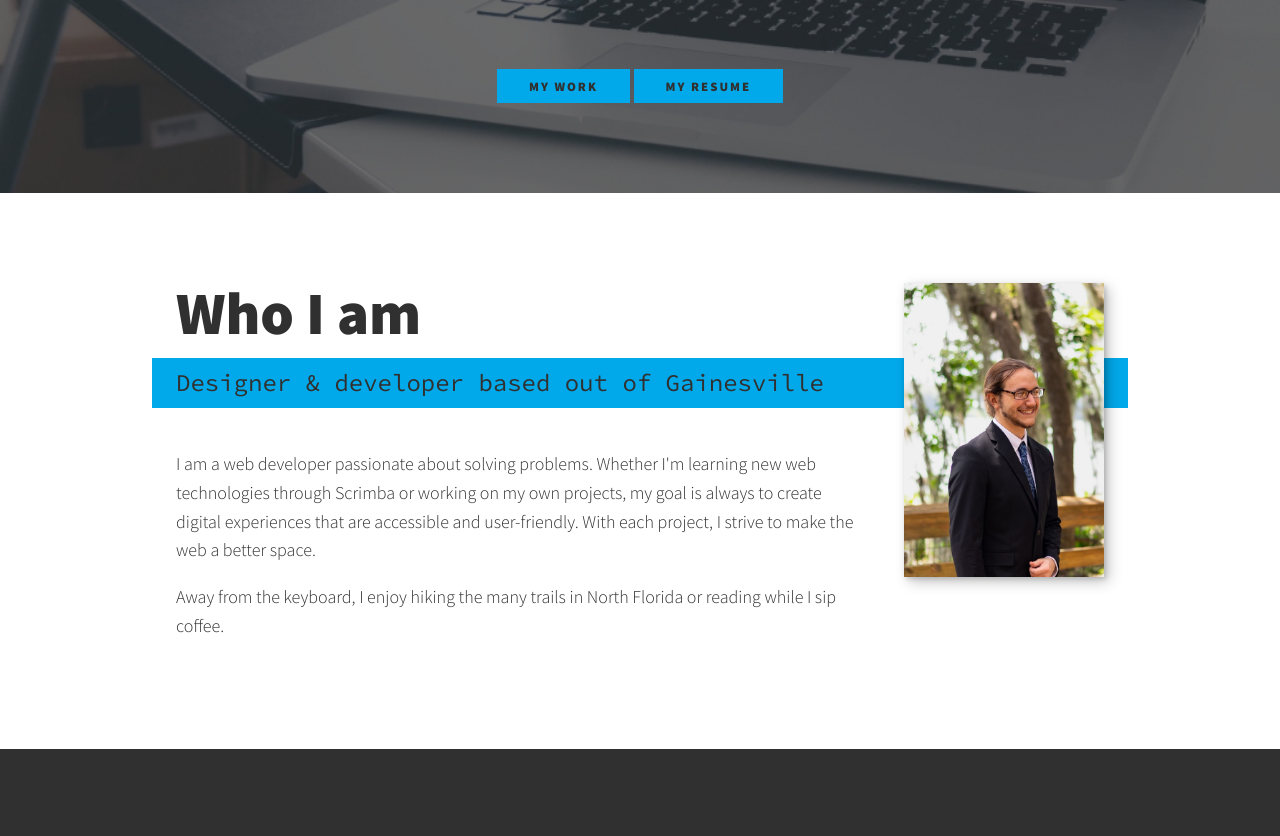
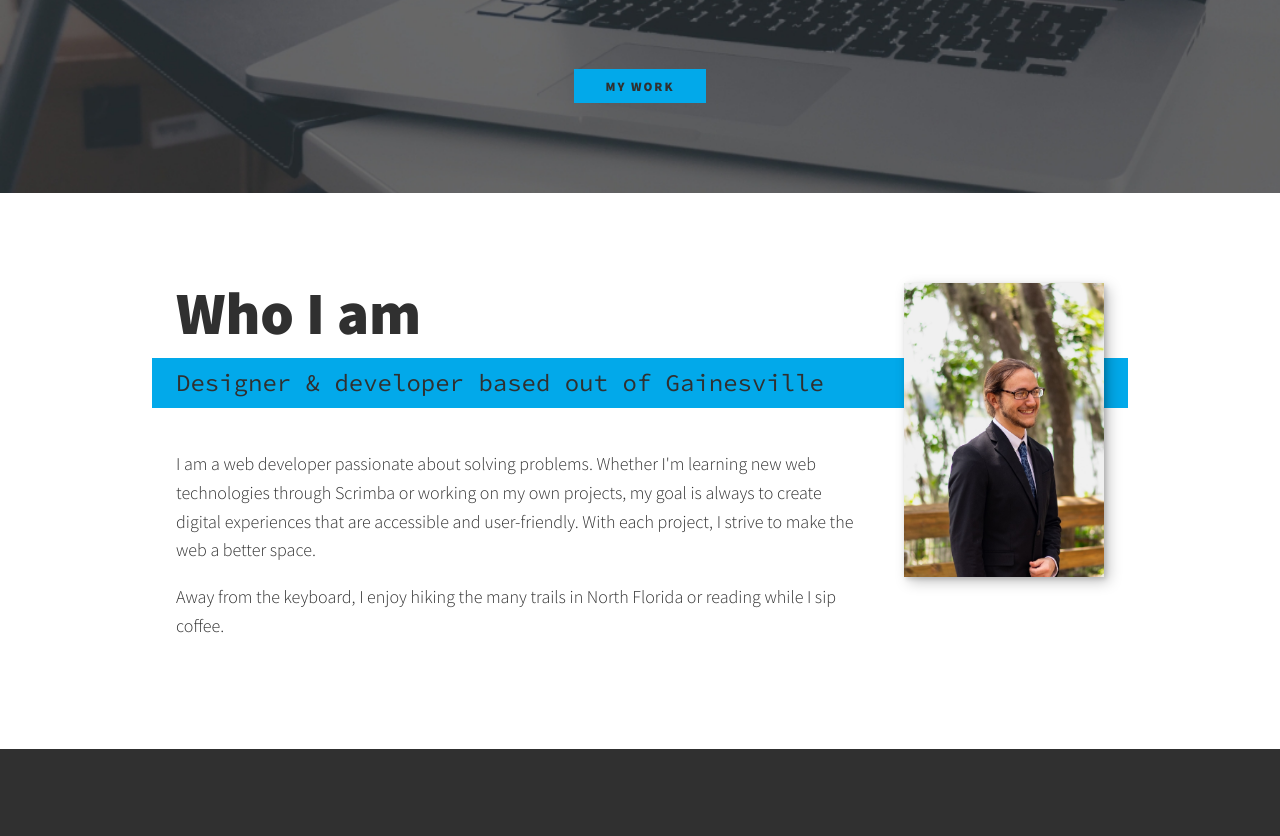
Before and after one commit to JonahFoster/portfolio, a plain HTML site: page index.html in a window 1280 px wide. Shown: the part 1036-1872 px from the top of the page. Drawn offline with nearby package versions, Linux system fonts and the light colour scheme.

Commit message:
Remove temporary resume button

```diff
--- a/index.html
+++ b/index.html
@@ -65,7 +65,6 @@
             </div> <!-- / services -->
 
             <a href="#work" class="btn">My Work</a>
-            <a href="/Jonah Foster Resume.pdf" class="btn">My Resume</a>
         </section>
 
 
```
